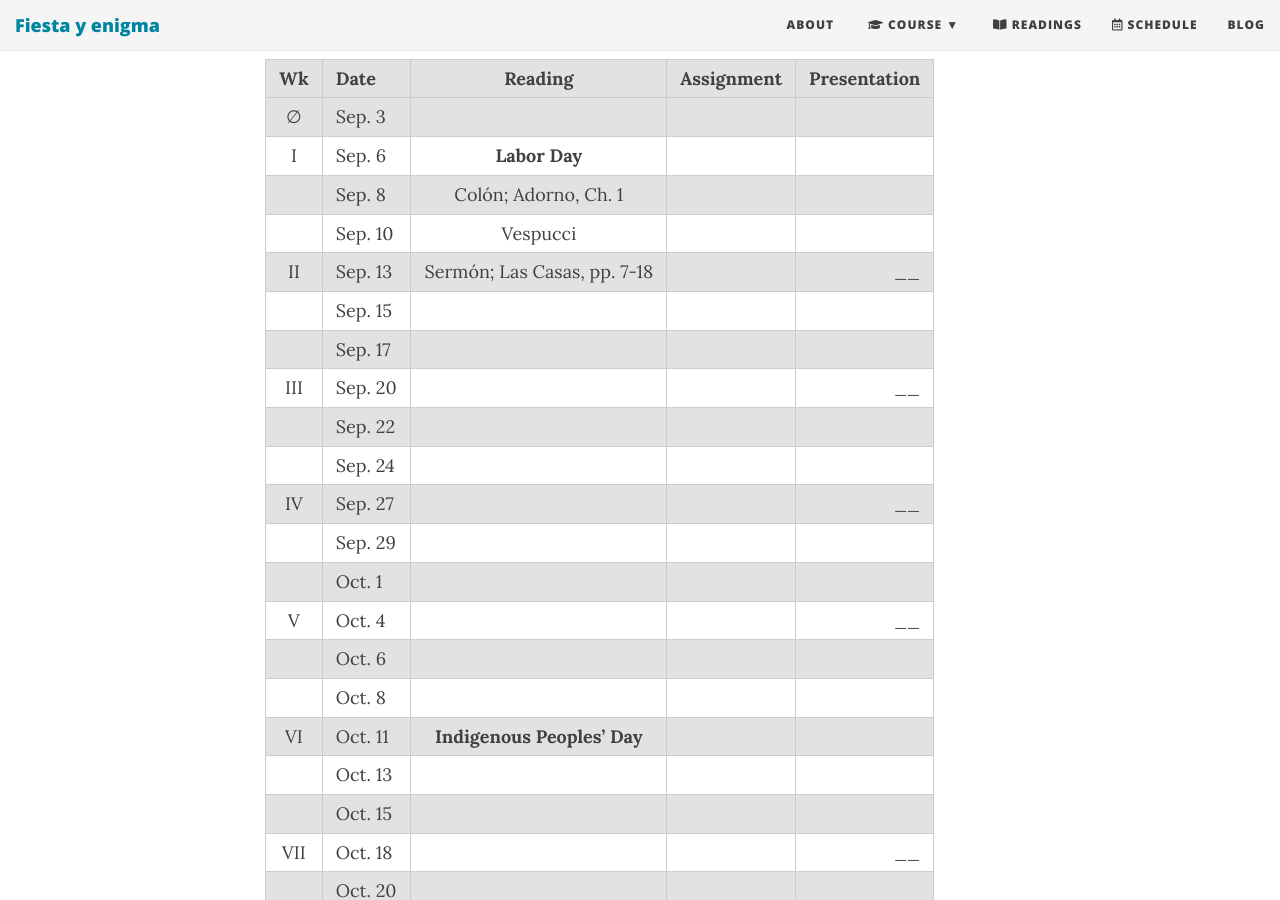
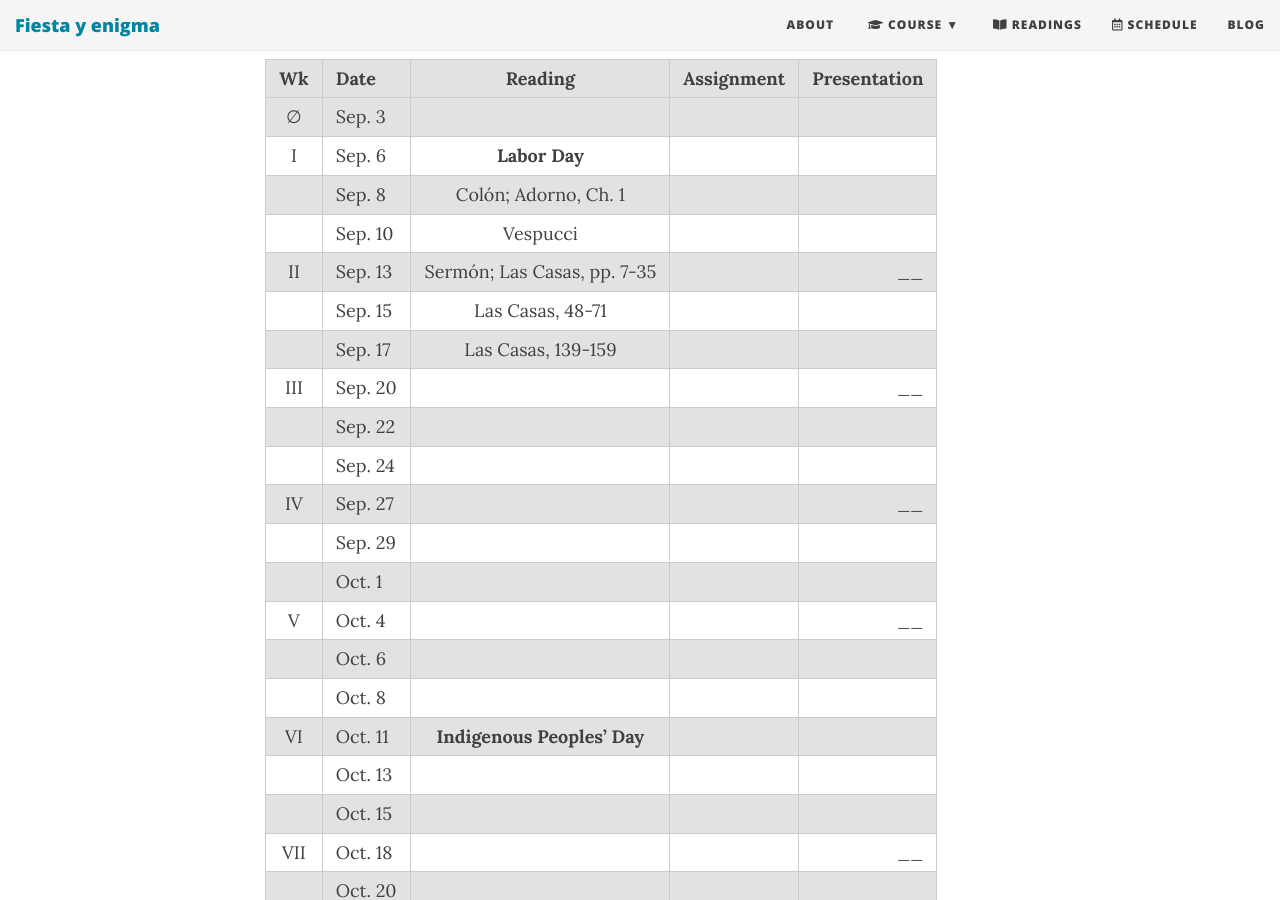
Before and after one commit to Hipomenes/ls452, a Jekyll site: the page built from calendar.md, in a window 1280 px wide and 900 px high, scrolled down 330 px. Built offline with Jekyll 4.4.1, drawn with Linux system fonts in a browser that asks for light colours; nearby versions of some CDN libraries.

Commit message:
Update calendar.md

```diff
--- a/calendar.md
+++ b/calendar.md
@@ -12,9 +12,9 @@ subtitle: Spring 2021
 |  I  | Sep. 6   | **Labor Day** |
 |     | Sep. 8   | Colón; Adorno, Ch. 1
 |     | Sep. 10  | Vespucci
-|  II | Sep. 13  | Sermón; Las Casas, pp. 7-18 | | ____
-|     | Sep. 15  |
-|     | Sep. 17  |
+|  II | Sep. 13  | Sermón; Las Casas, pp. 7-35 | | ____
+|     | Sep. 15  | Las Casas, 48-71
+|     | Sep. 17  | Las Casas, 139-159
 | III | Sep. 20  |  | | ____
 |     | Sep. 22  |
 |     | Sep. 24  |
```
